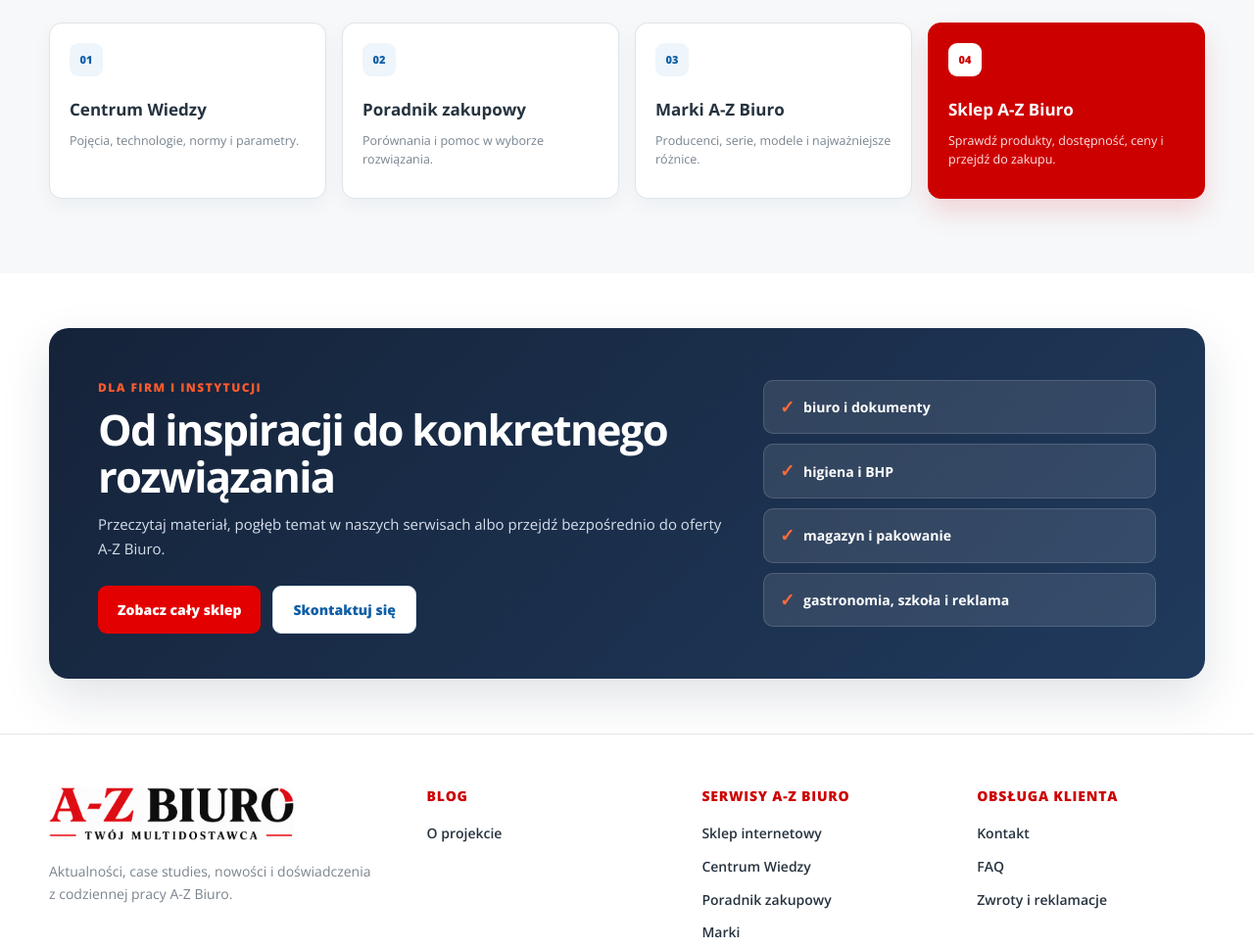
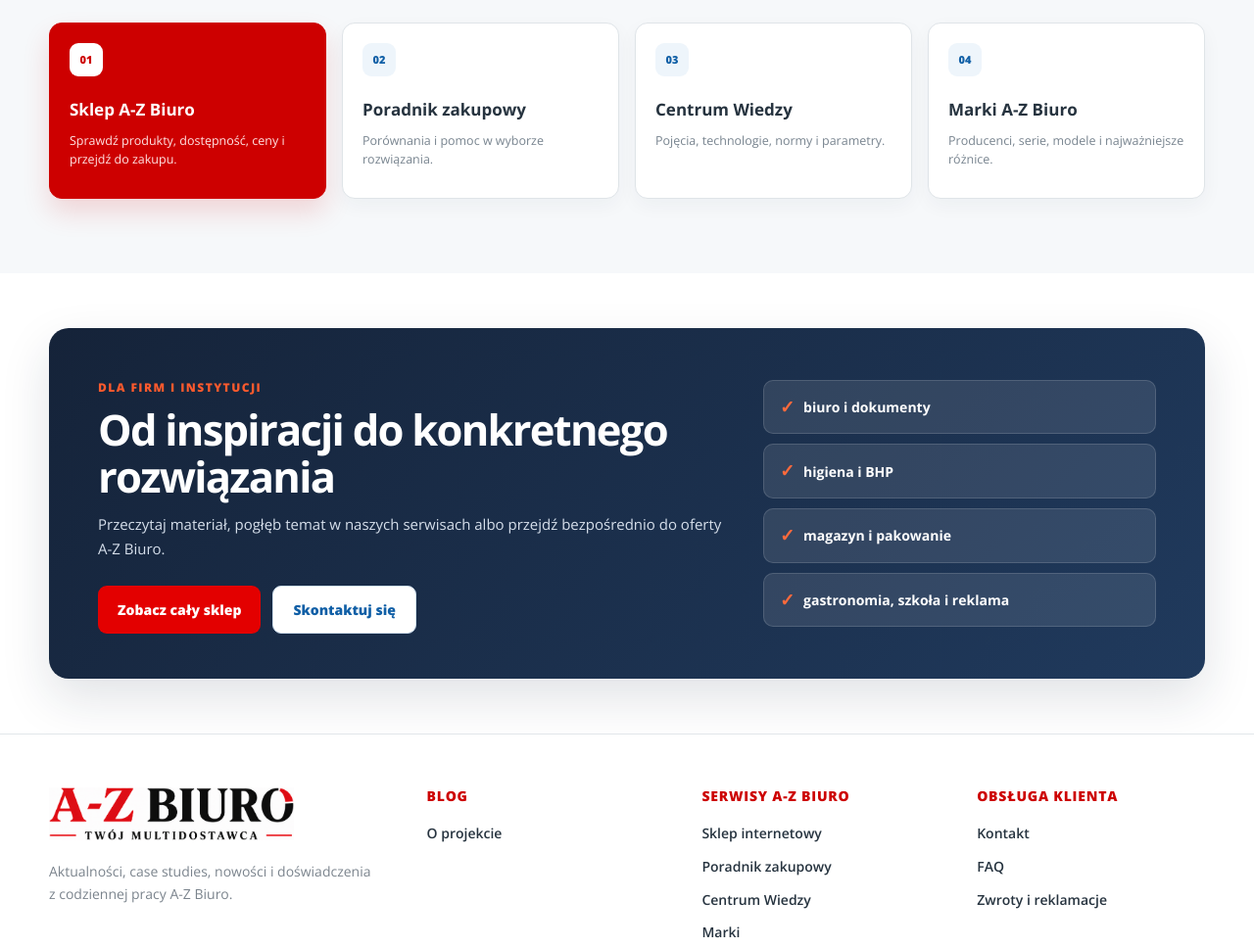
Before and after one commit to blogazbiuropl-code/blog-eazbiuro, a plain HTML site: page index.html in a window 1280 px wide. Shown: the part 3700-4668 px from the top of the page at 98% size. Drawn offline with nearby package versions, Linux system fonts and the light colour scheme.

Commit message:
Add files via upload

```diff
--- a/index.html
+++ b/index.html
@@ -170,10 +170,10 @@
     <div class="container">
       <div class="ecosystem-heading"><span class="eyebrow">JEDEN SPÓJNY EKOSYSTEM</span><h2 id="ecosystem-title">Każdy serwis odpowiada na inne pytanie</h2><p>Blog pokazuje aktualny kontekst i doświadczenie. Gdy chcesz pogłębić temat, wybrać rozwiązanie, poznać markę albo przejść do zakupu — korzystasz z właściwego serwisu A-Z Biuro.</p></div>
       <div class="ecosystem-grid">
-        <a class="ecosystem-card knowledge" href="https://wiedza.eazbiuro.pl/"><span>01</span><strong>Centrum Wiedzy</strong><small>Pojęcia, technologie, normy i parametry.</small></a>
+        <a class="ecosystem-card store" href="https://eazbiuro.pl/pl/shop"><span>01</span><strong>Sklep A-Z Biuro</strong><small>Sprawdź produkty, dostępność, ceny i przejdź do zakupu.</small></a>
         <a class="ecosystem-card guide" href="https://poradnik.eazbiuro.pl/"><span>02</span><strong>Poradnik zakupowy</strong><small>Porównania i pomoc w wyborze rozwiązania.</small></a>
-        <a class="ecosystem-card brands" href="https://marki.eazbiuro.pl/"><span>03</span><strong>Marki A-Z Biuro</strong><small>Producenci, serie, modele i najważniejsze różnice.</small></a>
-        <a class="ecosystem-card store" href="https://eazbiuro.pl/pl/shop"><span>04</span><strong>Sklep A-Z Biuro</strong><small>Sprawdź produkty, dostępność, ceny i przejdź do zakupu.</small></a>
+        <a class="ecosystem-card knowledge" href="https://wiedza.eazbiuro.pl/"><span>03</span><strong>Centrum Wiedzy</strong><small>Pojęcia, technologie, normy i parametry.</small></a>
+        <a class="ecosystem-card brands" href="https://marki.eazbiuro.pl/"><span>04</span><strong>Marki A-Z Biuro</strong><small>Producenci, serie, modele i najważniejsze różnice.</small></a>
       </div>
     </div>
   </section>
@@ -193,7 +193,7 @@
       <p>Aktualności, case studies, nowości i doświadczenia z codziennej pracy A-Z Biuro.</p>
     </div>
     <div class="az-footer-column"><h2>Blog</h2><a href="https://poradnik.eazbiuro.pl/o-projekcie/">O projekcie</a></div>
-    <div class="az-footer-column"><h2>Serwisy A-Z Biuro</h2><a href="https://eazbiuro.pl/pl/shop">Sklep internetowy</a><a href="https://wiedza.eazbiuro.pl/">Centrum Wiedzy</a><a href="https://poradnik.eazbiuro.pl/">Poradnik zakupowy</a><a href="https://marki.eazbiuro.pl/">Marki</a></div>
+    <div class="az-footer-column"><h2>Serwisy A-Z Biuro</h2><a href="https://eazbiuro.pl/pl/shop">Sklep internetowy</a><a href="https://poradnik.eazbiuro.pl/">Poradnik zakupowy</a><a href="https://wiedza.eazbiuro.pl/">Centrum Wiedzy</a><a href="https://marki.eazbiuro.pl/">Marki</a></div>
     <div class="az-footer-column"><h2>Obsługa klienta</h2><a href="https://eazbiuro.pl/pl/page/kontakt">Kontakt</a><a href="https://eazbiuro.pl/pl/page/faq">FAQ</a><a href="https://eazbiuro.pl/pl/page/zwroty-i-reklamacje">Zwroty i reklamacje</a></div>
   </div>
   <div class="container az-footer-disclaimer" role="note"><strong>Blog jest częścią serwisu A-Z Biuro.</strong> Publikujemy aktualności, doświadczenia, case studies, komentarze i materiały z życia firmy. Poradniki zakupowe, definicje i profile marek pozostają w dedykowanych serwisach A-Z Biuro.</div>
```
